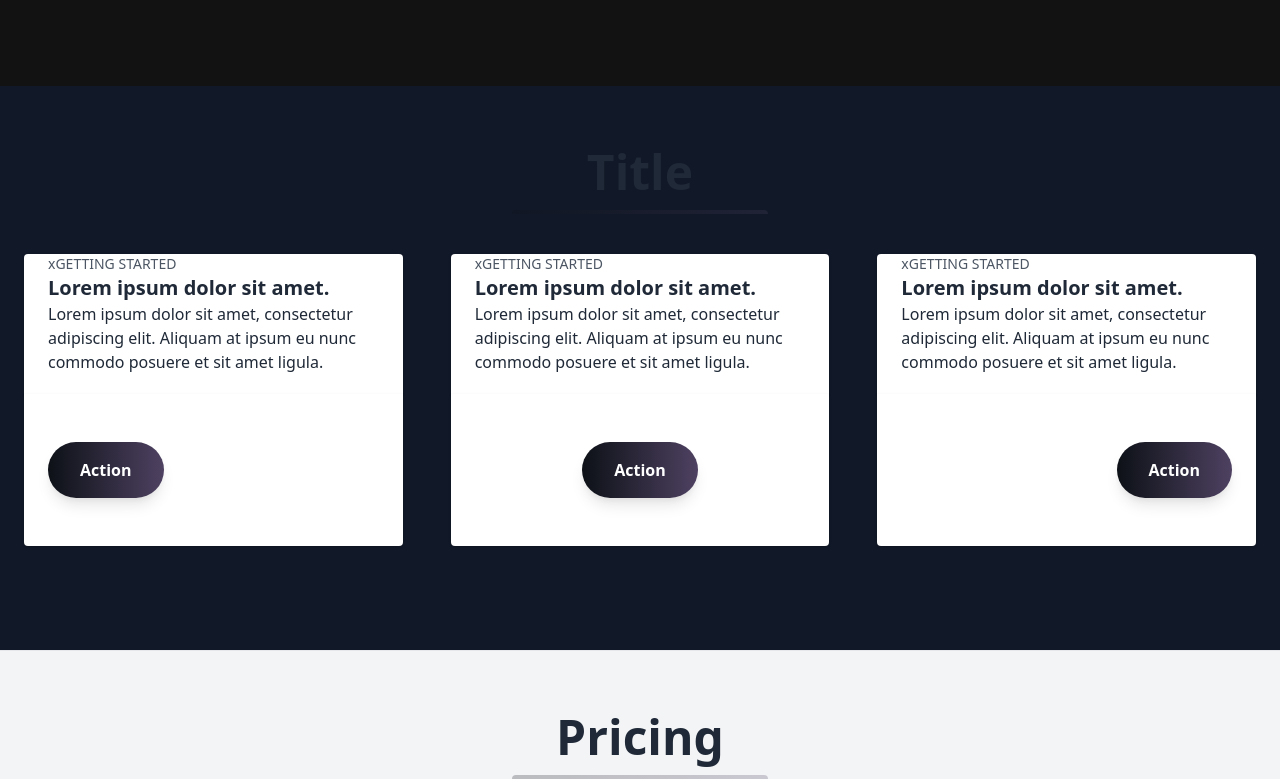
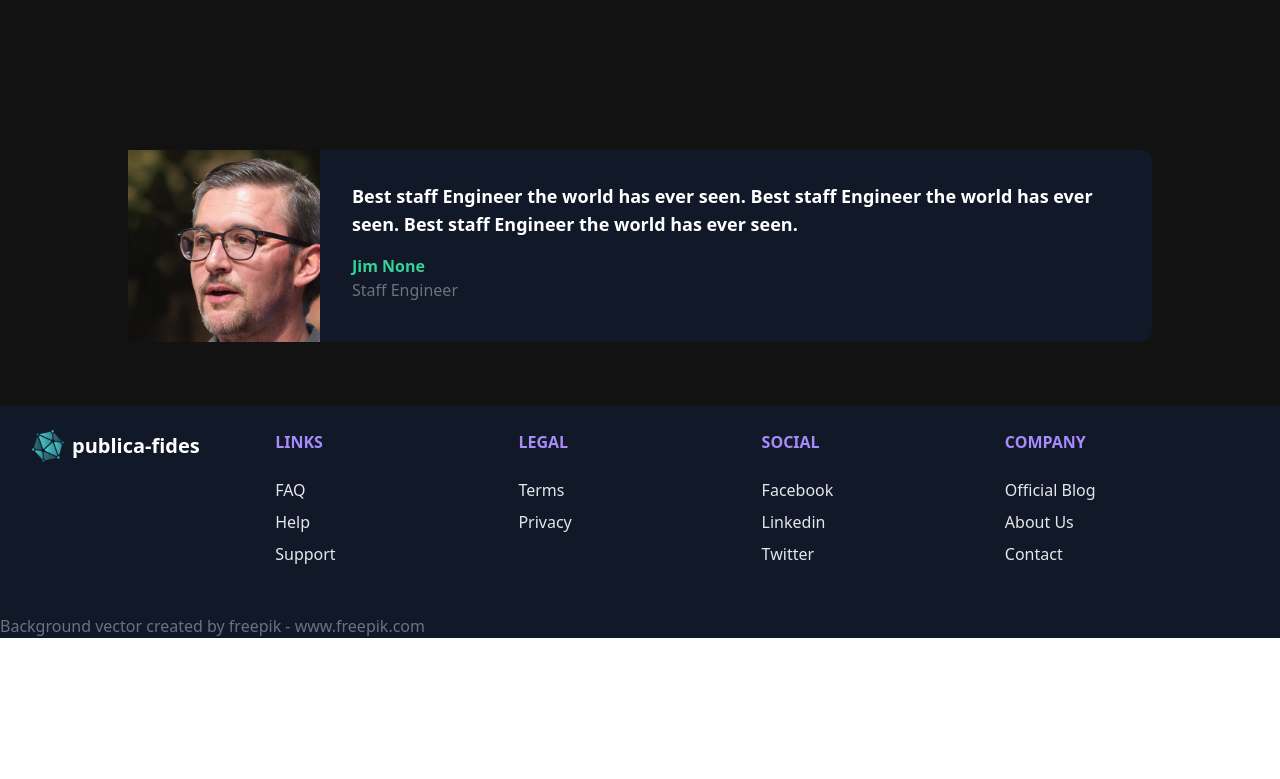
Before and after one commit to Publica-Fides/publica-fides-webapp, a Next.js app: page / in a window 1280 px wide. Shown: the part 1501-2280 px from the top of the page. After the commit the page ends 2139 px from the top, so only its background shows below. Built offline with nearby package versions, Linux system fonts and the light colour scheme.

Commit message:
Refactor: Added a profile card component

```diff
--- /dev/null
+++ b/components/profileCard.tsx
@@ -0,0 +1,26 @@
+export default function ProfileCard() {
+  return (
+    <section className="bg-dark12 py-8">
+      <div className="container bg-gray-900 max-w-5xl m-8 mx-auto md:flex rounded-xl p-8 md:p-0">
+        <img
+          className="w-32 h-32 md:w-48 md:h-auto md:rounded-none rounded-full mx-auto"
+          src="/qweasd.jpg"
+          alt=""
+          width="384"
+          height="512"
+        />
+        <div className="pt-6 md:p-8 text-center md:text-left space-y-4">
+          <p className="text-lg font-semibold">
+            Best staff Engineer the world has ever seen. Best staff Engineer the
+            world has ever seen. Best staff Engineer the world has ever seen.
+          </p>
+
+          <figcaption className="font-medium">
+            <div className="text-emerald-400 font-bold">Jim None</div>
+            <div className="text-gray-500">Staff Engineer</div>
+          </figcaption>
+        </div>
+      </div>
+    </section>
+  );
+}
--- a/pages/index.tsx
+++ b/pages/index.tsx
@@ -5,6 +5,7 @@ import Cards from "../components/cards";
 import ConceptExplanation from "../components/conceptExplanation";
 import Hero from "../components/hero";
 import Pricing from "../components/pricing";
+import ProfileCard from "../components/profileCard";
 import SvgTransition from "../components/svgTransition";
 
 const Home: NextPage = () => {
@@ -18,10 +19,11 @@ const Home: NextPage = () => {
       <Hero />
       <SvgTransition version={1} />
       <ConceptExplanation />
-      <Cards />
-      <Pricing />
-      <SvgTransition version={2} />
-      <CallToAction />
+      <ProfileCard />
+      {/* <Cards />
+      <Pricing /> */}
+      {/* <SvgTransition version={2} /> */}
+      {/* <CallToAction /> */}
     </main>
   );
 };
```
Also changed, not shown: public/qweasd.jpg (added).
